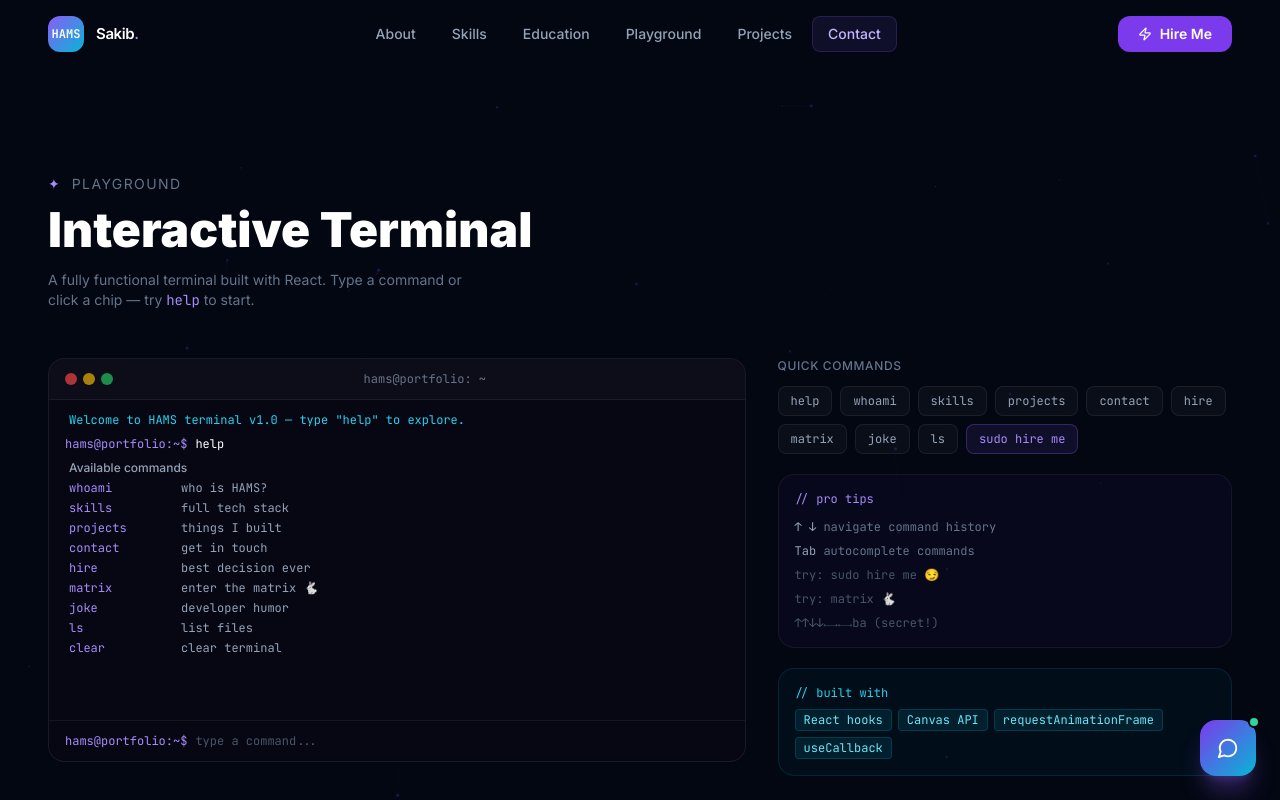
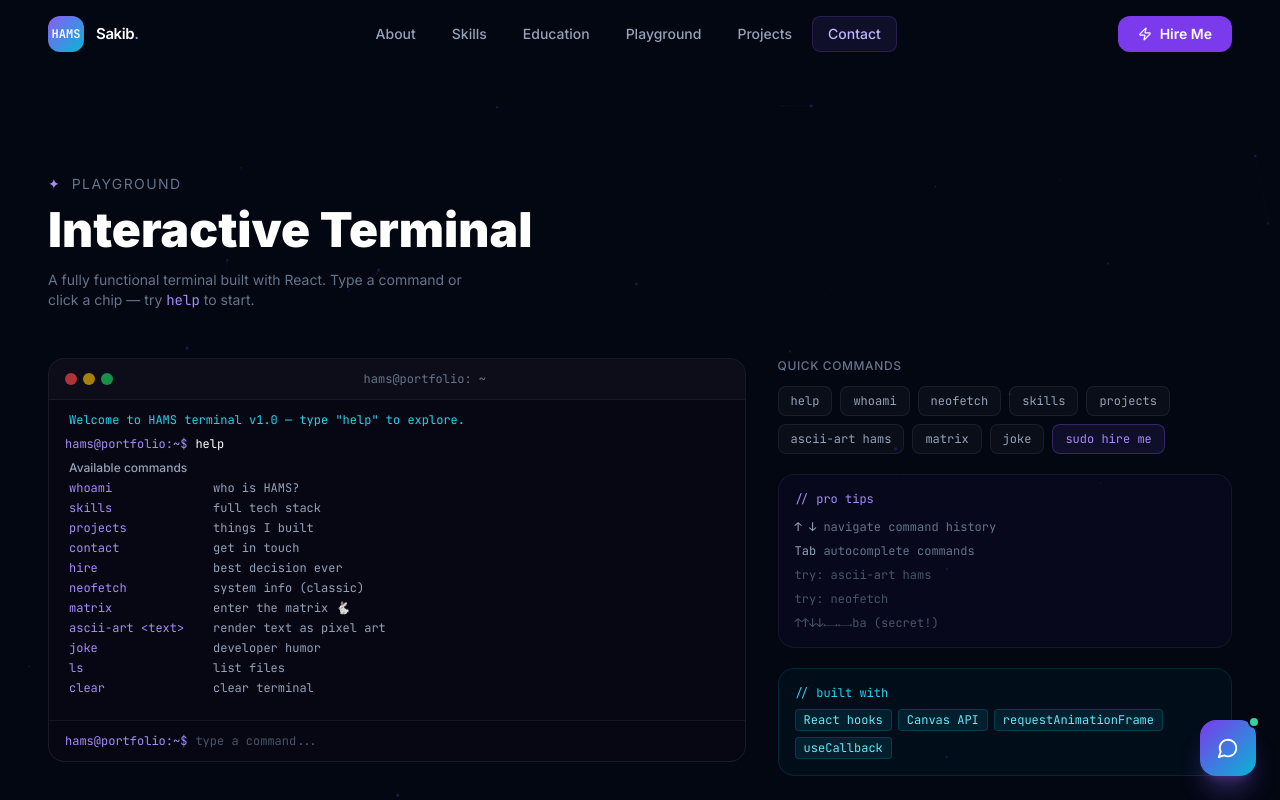
Before and after one commit to hamsakib/portfolio, a React (Vite) app: page / in a window 1280 px wide. Both pictures are taken after a click on the button "help". Shown: the part 3426-4226 px from the top of the page. Built offline with nearby package versions, Linux system fonts and the light colour scheme.

Commit message:
Add neofetch, ascii-art, cursor trail, live BD time

```diff
--- a/src/App.jsx
+++ b/src/App.jsx
@@ -11,6 +11,7 @@ import Contact from './components/Contact';
 import Footer from './components/Footer';
 import ChatWidget from './components/ChatWidget';
 import KonamiEgg from './components/KonamiEgg';
+import CursorTrail from './components/CursorTrail';
 import ProjectDetail from './pages/ProjectDetail';
 
 function ScrollToTop() {
@@ -41,6 +42,7 @@ export default function App() {
       <Navbar />
       <ChatWidget />
       <KonamiEgg />
+      <CursorTrail />
       <Routes>
         <Route path="/" element={<Home />} />
         <Route path="/project/:id" element={<ProjectDetail />} />
--- /dev/null
+++ b/src/components/CursorTrail.jsx
@@ -0,0 +1,59 @@
+import { useEffect, useRef } from 'react';
+
+export default function CursorTrail() {
+  const canvasRef = useRef(null);
+  const ptcls = useRef([]);
+  const raf = useRef(null);
+
+  useEffect(() => {
+    const canvas = canvasRef.current;
+    const ctx = canvas.getContext('2d');
+
+    const resize = () => { canvas.width = window.innerWidth; canvas.height = window.innerHeight; };
+    resize();
+    window.addEventListener('resize', resize);
+
+    const onMove = ({ clientX: x, clientY: y }) => {
+      for (let i = 0; i < 3; i++) {
+        ptcls.current.push({
+          x, y,
+          vx: (Math.random() - 0.5) * 2,
+          vy: Math.random() * -1.4 - 0.2,
+          life: 1,
+          size: Math.random() * 3 + 1.5,
+          hue: Math.random() > 0.5 ? 265 : 188,
+        });
+      }
+    };
+    window.addEventListener('mousemove', onMove);
+
+    const draw = () => {
+      ctx.clearRect(0, 0, canvas.width, canvas.height);
+      ptcls.current = ptcls.current.filter(p => p.life > 0.02);
+      for (const p of ptcls.current) {
+        p.x += p.vx; p.y += p.vy;
+        p.life -= 0.038; p.vx *= 0.95; p.vy *= 0.95;
+        ctx.beginPath();
+        ctx.arc(p.x, p.y, Math.max(0, p.size * p.life), 0, Math.PI * 2);
+        ctx.fillStyle = `hsla(${p.hue}, 85%, 68%, ${p.life * 0.75})`;
+        ctx.fill();
+      }
+      raf.current = requestAnimationFrame(draw);
+    };
+    draw();
+
+    return () => {
+      cancelAnimationFrame(raf.current);
+      window.removeEventListener('mousemove', onMove);
+      window.removeEventListener('resize', resize);
+    };
+  }, []);
+
+  return (
+    <canvas
+      ref={canvasRef}
+      className="fixed inset-0 pointer-events-none"
+      style={{ zIndex: 9998, mixBlendMode: 'screen' }}
+    />
+  );
+}
--- a/src/components/Terminal.jsx
+++ b/src/components/Terminal.jsx
@@ -1,7 +1,6 @@
 import { useState, useRef, useEffect, useCallback } from 'react';
 import { motion, useInView } from 'framer-motion';
 
-// ── Particle canvas ──────────────────────────────────────────────────────────
 function useParticleCanvas(canvasRef) {
   useEffect(() => {
     const canvas = canvasRef.current;
@@ -9,24 +8,15 @@ function useParticleCanvas(canvasRef) {
     const ctx = canvas.getContext('2d');
     let animId;
     const particles = [];
-
     const setSize = () => {
       const p = canvas.parentElement;
       if (p) { canvas.width = p.clientWidth; canvas.height = p.clientHeight; }
     };
     setSize();
     window.addEventListener('resize', setSize);
-
     for (let i = 0; i < 55; i++) {
-      particles.push({
-        x: Math.random() * canvas.width,
-        y: Math.random() * canvas.height,
-        vx: (Math.random() - 0.5) * 0.35,
-        vy: (Math.random() - 0.5) * 0.35,
-        r: Math.random() * 1.4 + 0.4,
-      });
+      particles.push({ x: Math.random() * canvas.width, y: Math.random() * canvas.height, vx: (Math.random() - 0.5) * 0.35, vy: (Math.random() - 0.5) * 0.35, r: Math.random() * 1.4 + 0.4 });
     }
-
     const draw = () => {
       const W = canvas.width, H = canvas.height;
       ctx.clearRect(0, 0, W, H);
@@ -34,28 +24,19 @@ function useParticleCanvas(canvasRef) {
         p.x += p.vx; p.y += p.vy;
         if (p.x < 0) p.x = W; if (p.x > W) p.x = 0;
         if (p.y < 0) p.y = H; if (p.y > H) p.y = 0;
-        ctx.beginPath();
-        ctx.arc(p.x, p.y, p.r, 0, Math.PI * 2);
-        ctx.fillStyle = 'rgba(124,58,237,0.55)';
-        ctx.fill();
+        ctx.beginPath(); ctx.arc(p.x, p.y, p.r, 0, Math.PI * 2);
+        ctx.fillStyle = 'rgba(124,58,237,0.55)'; ctx.fill();
       }
       const MAX = 125;
       for (let i = 0; i < particles.length; i++) {
         for (let j = i + 1; j < particles.length; j++) {
-          const dx = particles[i].x - particles[j].x;
-          const dy = particles[i].y - particles[j].y;
+          const dx = particles[i].x - particles[j].x, dy = particles[i].y - particles[j].y;
           const d = Math.sqrt(dx * dx + dy * dy);
           if (d < MAX) {
             const t = particles[i].x / W;
-            const r = Math.round(124 * (1 - t) + 6 * t);
-            const g = Math.round(58 * (1 - t) + 182 * t);
-            const b = Math.round(237 * (1 - t) + 212 * t);
-            ctx.beginPath();
-            ctx.strokeStyle = `rgba(${r},${g},${b},${(1 - d / MAX) * 0.22})`;
-            ctx.lineWidth = 0.7;
-            ctx.moveTo(particles[i].x, particles[i].y);
-            ctx.lineTo(particles[j].x, particles[j].y);
-            ctx.stroke();
+            const r = Math.round(124 * (1 - t) + 6 * t), g = Math.round(58 * (1 - t) + 182 * t), b = Math.round(237 * (1 - t) + 212 * t);
+            ctx.beginPath(); ctx.strokeStyle = `rgba(${r},${g},${b},${(1 - d / MAX) * 0.22})`; ctx.lineWidth = 0.7;
+            ctx.moveTo(particles[i].x, particles[i].y); ctx.lineTo(particles[j].x, particles[j].y); ctx.stroke();
           }
         }
       }
@@ -66,19 +47,47 @@ function useParticleCanvas(canvasRef) {
   }, []);
 }
 
-// ── Command definitions ──────────────────────────────────────────────────────
+// 5×5 pixel font for ascii-art command
+const PF = {
+  A:[' ### ','#   #','#####','#   #','#   #'], B:['#### ','#   #','#### ','#   #','#### '],
+  C:[' ####','#    ','#    ','#    ',' ####'], D:['#### ','#   #','#   #','#   #','#### '],
+  E:['#####','#    ','###  ','#    ','#####'], F:['#####','#    ','###  ','#    ','#    '],
+  G:[' ####','#    ','# ###','#   #',' ####'], H:['#   #','#   #','#####','#   #','#   #'],
+  I:['#####','  #  ','  #  ','  #  ','#####'], J:['  ###','    #','    #','#   #',' ### '],
+  K:['#   #','#  # ','###  ','#  # ','#   #'], L:['#    ','#    ','#    ','#    ','#####'],
+  M:['#   #','## ##','# # #','#   #','#   #'], N:['#   #','##  #','# # #','#  ##','#   #'],
+  O:[' ### ','#   #','#   #','#   #',' ### '], P:['#### ','#   #','#### ','#    ','#    '],
+  Q:[' ### ','#   #','# # #','#  # ',' ## #'], R:['#### ','#   #','#### ','# #  ','#  ##'],
+  S:[' ####','#    ',' ### ','    #','#### '], T:['#####','  #  ','  #  ','  #  ','  #  '],
+  U:['#   #','#   #','#   #','#   #',' ### '], V:['#   #','#   #','#   #',' # # ','  #  '],
+  W:['#   #','#   #','# # #','## ##','#   #'], X:['#   #',' # # ','  #  ',' # # ','#   #'],
+  Y:['#   #',' # # ','  #  ','  #  ','  #  '], Z:['#####','   # ','  #  ',' #   ','#####'],
+  ' ':['     ','     ','     ','     ','     '],
+  '!':['  #  ','  #  ','  #  ','     ','  #  '],
+};
+
+function renderAsciiArt(text) {
+  const chars = text.toUpperCase().split('').map(c => PF[c] || PF[' ']);
+  return Array.from({ length: 5 }, (_, row) => ({
+    t: 'line', color: 'violet',
+    text: chars.map(c => c[row]).join(' ').replace(/#/g, '█'),
+  }));
+}
+
 const CMDS = {
   help: () => [
     { t: 'head', text: 'Available commands' },
-    { t: 'row', cmd: 'whoami',       desc: 'who is HAMS?' },
-    { t: 'row', cmd: 'skills',       desc: 'full tech stack' },
-    { t: 'row', cmd: 'projects',     desc: 'things I built' },
-    { t: 'row', cmd: 'contact',      desc: 'get in touch' },
-    { t: 'row', cmd: 'hire',         desc: 'best decision ever' },
-    { t: 'row', cmd: 'matrix',       desc: 'enter the matrix 🐇' },
-    { t: 'row', cmd: 'joke',         desc: 'developer humor' },
-    { t: 'row', cmd: 'ls',           desc: 'list files' },
-    { t: 'row', cmd: 'clear',        desc: 'clear terminal' },
+    { t: 'row', cmd: 'whoami',           desc: 'who is HAMS?' },
+    { t: 'row', cmd: 'skills',           desc: 'full tech stack' },
+    { t: 'row', cmd: 'projects',         desc: 'things I built' },
+    { t: 'row', cmd: 'contact',          desc: 'get in touch' },
+    { t: 'row', cmd: 'hire',             desc: 'best decision ever' },
+    { t: 'row', cmd: 'neofetch',         desc: 'system info (classic)' },
+    { t: 'row', cmd: 'matrix',           desc: 'enter the matrix 🐇' },
+    { t: 'row', cmd: 'ascii-art <text>', desc: 'render text as pixel art' },
+    { t: 'row', cmd: 'joke',             desc: 'developer humor' },
+    { t: 'row', cmd: 'ls',               desc: 'list files' },
+    { t: 'row', cmd: 'clear',            desc: 'clear terminal' },
   ],
   whoami: () => [
     { t: 'banner' },
@@ -120,6 +129,7 @@ const CMDS = {
     { t: 'ok',   text: 'Access granted. Nice sudo skills. 🎉' },
     { t: 'action', text: '→ Contact HAMS now', scroll: 'contact', autoScroll: true },
   ],
+  neofetch: () => [{ t: 'neofetch' }],
   ls: () => [
     { t: 'ls', items: ['about/', 'skills/', 'projects/', 'contact/', 'resume.pdf', 'README.md'] },
   ],
@@ -154,14 +164,13 @@ const CMDS = {
   },
 };
 
-// ── Render a single output block ─────────────────────────────────────────────
 function Block({ b, onScroll }) {
   const colorMap = { violet: 'text-violet-400', cyan: 'text-cyan-400', green: 'text-emerald-400', mgreen: 'text-green-400', yellow: 'text-yellow-400', red: 'text-red-400', white: 'text-slate-200', slate: 'text-slate-500' };
   switch (b.t) {
     case 'head': return <p className="text-slate-400 text-xs mb-0.5 mt-0.5 font-medium">{b.text}</p>;
-    case 'row':  return (
+    case 'row': return (
       <div className="flex gap-4 text-xs font-mono">
-        <span className="text-violet-400 w-24 flex-shrink-0">{b.cmd}</span>
+        <span className="text-violet-400 w-32 flex-shrink-0">{b.cmd}</span>
         <span className="text-slate-400">{b.desc}</span>
       </div>
     );
@@ -206,14 +215,54 @@ function Block({ b, onScroll }) {
         {b.text}
       </button>
     );
+    case 'neofetch': {
+      const art = [
+        'H   H  AAAAA  M   M  SSSSS',
+        'H   H  A   A  MM MM  S    ',
+        'HHHHH  AAAAA  M M M  SSSSS',
+        'H   H  A   A  M   M      S',
+        'H   H  A   A  M   M  SSSSS',
+      ];
+      const swatches = ['#ef4444','#eab308','#22c55e','#06b6d4','#3b82f6','#7c3aed','#a855f7','#94a3b8'];
+      const info = [
+        ['OS', 'Portfolio v2.0'], ['Host', 'Vercel (prod)'], ['Shell', 'React 18 + Vite'],
+        ['WM', 'Framer Motion'], ['Terminal', 'v1.0'], ['Theme', 'Dark (always)'],
+        ['CPU', 'Claude AI'], ['RAM', '∞ curiosity'], ['Uptime', 'Always building 🚀'],
+      ];
+      return (
+        <div className="font-mono text-[10px] leading-[1.35]">
+          <div className="flex gap-4 flex-wrap items-start">
+            <div style={{ color: '#7c3aed' }} className="flex-shrink-0">
+              {art.map((row, i) => <div key={i}>{row}</div>)}
+              <div className="flex gap-0.5 mt-1.5">
+                {swatches.map(c => <span key={c} style={{ background: c, display: 'inline-block', width: 12, height: 12, borderRadius: 2 }} />)}
+              </div>
+            </div>
+            <div className="space-y-0.5 pt-0.5">
+              <div>
+                <span style={{ color: '#a78bfa' }}>hams</span>
+                <span style={{ color: '#475569' }}>@</span>
+                <span style={{ color: '#22d3ee' }}>portfolio</span>
+              </div>
+              <div style={{ color: '#1e293b' }}>{'─'.repeat(20)}</div>
+              {info.map(([k, v]) => (
+                <div key={k}>
+                  <span style={{ color: '#7c3aed' }}>{k}</span>
+                  <span style={{ color: '#475569' }}>: </span>
+                  <span style={{ color: '#cbd5e1' }}>{v}</span>
+                </div>
+              ))}
+            </div>
+          </div>
+        </div>
+      );
+    }
     default: return null;
   }
 }
 
-// ── Quick command chips ───────────────────────────────────────────────────────
-const QUICK = ['help', 'whoami', 'skills', 'projects', 'contact', 'hire', 'matrix', 'joke', 'ls', 'sudo hire me'];
+const QUICK = ['help', 'whoami', 'neofetch', 'skills', 'projects', 'ascii-art hams', 'matrix', 'joke', 'sudo hire me'];
 
-// ── Main component ───────────────────────────────────────────────────────────
 export default function Terminal() {
   const canvasRef  = useRef(null);
   const inputRef   = useRef(null);
@@ -223,12 +272,12 @@ export default function Terminal() {
 
   useParticleCanvas(canvasRef);
 
-  const [history, setHistory]     = useState([
+  const [history, setHistory] = useState([
     { type: 'output', blocks: [{ t: 'line', color: 'cyan', text: 'Welcome to HAMS terminal v1.0 — type "help" to explore.' }] },
   ]);
-  const [input, setInput]         = useState('');
-  const [cmdHist, setCmdHist]     = useState([]);
-  const [histIdx, setHistIdx]     = useState(-1);
+  const [input, setInput]     = useState('');
+  const [cmdHist, setCmdHist] = useState([]);
+  const [histIdx, setHistIdx] = useState(-1);
 
   useEffect(() => {
     scrollRef.current?.scrollTo({ top: scrollRef.current.scrollHeight, behavior: 'smooth' });
@@ -240,25 +289,33 @@ export default function Terminal() {
     const cmd = raw.trim().toLowerCase();
     if (!cmd) return;
     if (cmd === 'clear') { setHistory([]); setCmdHist(p => [cmd, ...p]); setHistIdx(-1); setInput(''); return; }
+
     if (cmd === '↑↑↓↓←→←→ba' || cmd === 'konami') {
       setTimeout(() => window.dispatchEvent(new CustomEvent('konami')), 300);
     }
 
-    const fn = CMDS[cmd];
     let blocks;
     if (cmd === '↑↑↓↓←→←→ba' || cmd === 'konami') {
       blocks = [
         { t: 'line', color: 'mgreen', text: '> Konami sequence detected...' },
         { t: 'ok',   text: '🐇 Entering the Matrix. Hold on...' },
       ];
-    } else if (fn) {
-      blocks = fn();
-      const autoScroll = blocks.find(b => b.t === 'action' && b.autoScroll);
-      if (autoScroll) setTimeout(() => scrollToSection(autoScroll.scroll), 900);
+    } else if (cmd.startsWith('ascii-art')) {
+      const arg = cmd.slice(9).trim() || 'hams';
+      blocks = [
+        { t: 'line', color: 'slate', text: `rendering "${arg.toUpperCase()}"` },
+        ...renderAsciiArt(arg),
+      ];
     } else {
-      blocks = [{ t: 'line', color: 'red', text: `command not found: ${cmd}. Try "help"` }];
+      const fn = CMDS[cmd];
+      if (fn) {
+        blocks = fn();
+        const autoScroll = blocks.find(b => b.t === 'action' && b.autoScroll);
+        if (autoScroll) setTimeout(() => scrollToSection(autoScroll.scroll), 900);
+      } else {
+        blocks = [{ t: 'line', color: 'red', text: `command not found: ${cmd}. Try "help"` }];
+      }
     }
-
 
     setHistory(p => [...p, { type: 'input', text: cmd }, { type: 'output', blocks }]);
     setCmdHist(p => [cmd, ...p]);
@@ -281,28 +338,18 @@ export default function Terminal() {
     }
     if (e.key === 'Tab') {
       e.preventDefault();
-      const match = Object.keys(CMDS).find(c => c.startsWith(input.toLowerCase()));
-      if (match) setInput(match);
+      const all = [...Object.keys(CMDS), 'ascii-art'];
+      const match = all.find(c => c.startsWith(input.toLowerCase()));
+      if (match) setInput(match === 'ascii-art' ? 'ascii-art hams' : match);
     }
   };
 
   return (
-    <section
-      id="playground"
-      ref={sectionRef}
-      className="py-24 lg:py-32 relative overflow-hidden"
-      style={{ background: '#030712' }}
-    >
+    <section id="playground" ref={sectionRef} className="py-24 lg:py-32 relative overflow-hidden" style={{ background: '#030712' }}>
       <canvas ref={canvasRef} className="absolute inset-0 w-full h-full pointer-events-none" style={{ opacity: 0.45 }} />
 
       <div className="max-w-7xl mx-auto px-5 sm:px-8 lg:px-12 relative z-10">
-        {/* Header */}
-        <motion.div
-          initial={{ opacity: 0, y: 25 }}
-          animate={isInView ? { opacity: 1, y: 0 } : {}}
-          transition={{ duration: 0.55 }}
-          className="mb-12"
-        >
+        <motion.div initial={{ opacity: 0, y: 25 }} animate={isInView ? { opacity: 1, y: 0 } : {}} transition={{ duration: 0.55 }} className="mb-12">
           <div className="flex items-center gap-3 mb-3">
             <span className="text-violet-400 font-mono text-sm">✦</span>
             <span className="text-slate-500 text-sm uppercase tracking-widest">Playground</span>
@@ -315,16 +362,12 @@ export default function Terminal() {
         </motion.div>
 
         <div className="grid lg:grid-cols-5 gap-8 items-start">
-          {/* Terminal window — 3 cols */}
           <motion.div
-            initial={{ opacity: 0, y: 30 }}
-            animate={isInView ? { opacity: 1, y: 0 } : {}}
-            transition={{ duration: 0.55, delay: 0.15 }}
+            initial={{ opacity: 0, y: 30 }} animate={isInView ? { opacity: 1, y: 0 } : {}} transition={{ duration: 0.55, delay: 0.15 }}
             className="lg:col-span-3 rounded-2xl overflow-hidden border border-white/[0.08] cursor-text"
             style={{ background: 'rgba(8,8,20,0.96)', backdropFilter: 'blur(20px)' }}
             onClick={() => inputRef.current?.focus()}
           >
-            {/* macOS chrome */}
             <div className="flex items-center gap-2 px-4 py-3 border-b border-white/[0.06]" style={{ background: 'rgba(255,255,255,0.025)' }}>
               <div className="flex gap-1.5">
                 <div className="w-3 h-3 rounded-full bg-red-500/70" />
@@ -334,12 +377,7 @@ export default function Terminal() {
               <span className="text-slate-500 text-xs font-mono mx-auto">hams@portfolio: ~</span>
             </div>
 
-            {/* Output */}
-            <div
-              ref={scrollRef}
-              className="h-80 overflow-y-auto px-4 py-3 space-y-2"
-              style={{ scrollbarWidth: 'thin', scrollbarColor: 'rgba(124,58,237,0.3) transparent' }}
-            >
+            <div ref={scrollRef} className="h-80 overflow-y-auto px-4 py-3 space-y-2" style={{ scrollbarWidth: 'thin', scrollbarColor: 'rgba(124,58,237,0.3) transparent' }}>
               {history.map((entry, i) => (
                 <div key={i}>
                   {entry.type === 'input' && (
@@ -357,44 +395,32 @@ export default function Terminal() {
               ))}
             </div>
 
-            {/* Input row */}
             <form onSubmit={handleSubmit} className="flex items-center gap-2 px-4 py-3 border-t border-white/[0.06]">
               <span className="text-violet-400 text-xs font-mono flex-shrink-0">hams@portfolio:~$</span>
               <input
-                ref={inputRef}
-                value={input}
-                onChange={e => setInput(e.target.value)}
-                onKeyDown={handleKeyDown}
-                autoComplete="off"
-                spellCheck={false}
+                ref={inputRef} value={input} onChange={e => setInput(e.target.value)} onKeyDown={handleKeyDown}
+                autoComplete="off" spellCheck={false}
                 className="flex-1 bg-transparent text-white text-xs font-mono outline-none caret-violet-400 placeholder-slate-600"
                 placeholder="type a command..."
               />
             </form>
           </motion.div>
 
-          {/* Right panel — 2 cols */}
           <motion.div
-            initial={{ opacity: 0, y: 30 }}
-            animate={isInView ? { opacity: 1, y: 0 } : {}}
-            transition={{ duration: 0.55, delay: 0.25 }}
+            initial={{ opacity: 0, y: 30 }} animate={isInView ? { opacity: 1, y: 0 } : {}} transition={{ duration: 0.55, delay: 0.25 }}
             className="lg:col-span-2 space-y-5"
           >
             <div>
               <p className="text-slate-500 text-xs uppercase tracking-wider font-medium mb-3">Quick commands</p>
               <div className="flex flex-wrap gap-2">
                 {QUICK.map(cmd => (
-                  <button
-                    key={cmd}
-                    onClick={() => runCommand(cmd)}
+                  <button key={cmd} onClick={() => runCommand(cmd)}
                     className={`px-3 py-1.5 rounded-lg text-xs font-mono border transition-all hover:-translate-y-0.5 ${
                       cmd === 'sudo hire me'
                         ? 'bg-violet-500/10 border-violet-500/30 text-violet-400 hover:bg-violet-500/20'
                         : 'bg-white/[0.03] border-white/[0.07] text-slate-400 hover:text-white hover:border-violet-500/20'
                     }`}
-                  >
-                    {cmd}
-                  </button>
+                  >{cmd}</button>
                 ))}
               </div>
             </div>
@@ -404,8 +430,8 @@ export default function Terminal() {
               <ul className="space-y-2 text-xs text-slate-500 font-mono">
                 <li><span className="text-slate-400">↑ ↓</span>  navigate command history</li>
                 <li><span className="text-slate-400">Tab</span>  autocomplete commands</li>
-                <li className="text-slate-600">try: sudo hire me 😏</li>
-                <li className="text-slate-600">try: matrix 🐇</li>
+                <li className="text-slate-600">try: ascii-art hams</li>
+                <li className="text-slate-600">try: neofetch</li>
                 <li className="text-slate-600">↑↑↓↓←→←→ba (secret!)</li>
               </ul>
             </div>
```
Also changed, not shown: src/components/Footer.jsx (+13 -1 lines).
